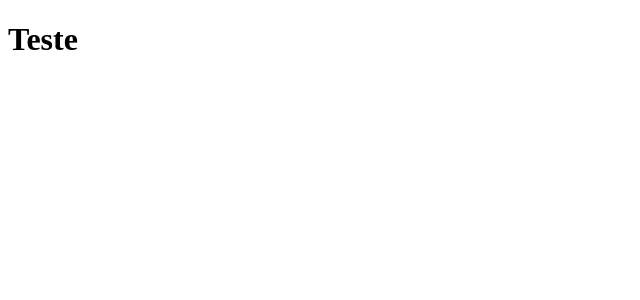
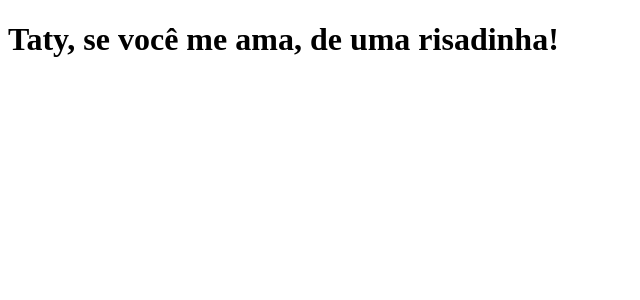
Before and after one commit to willianpolis/clone-tabnews, a Next.js app: page / in a window 1280 px wide. Shown: the top 300 px of the page, without its empty margins (0-640 px from the left). Built offline with nearby package versions, Linux system fonts and the light colour scheme.

Commit message:
Alteracao da frase

```diff
--- a/pages/index.js
+++ b/pages/index.js
@@ -1,5 +1,5 @@
 function Home() {
-    return <h1>Teste</h1>
+    return <h1>Taty, se você me ama, de uma risadinha!</h1>
 }
 
 export default Home;
```
